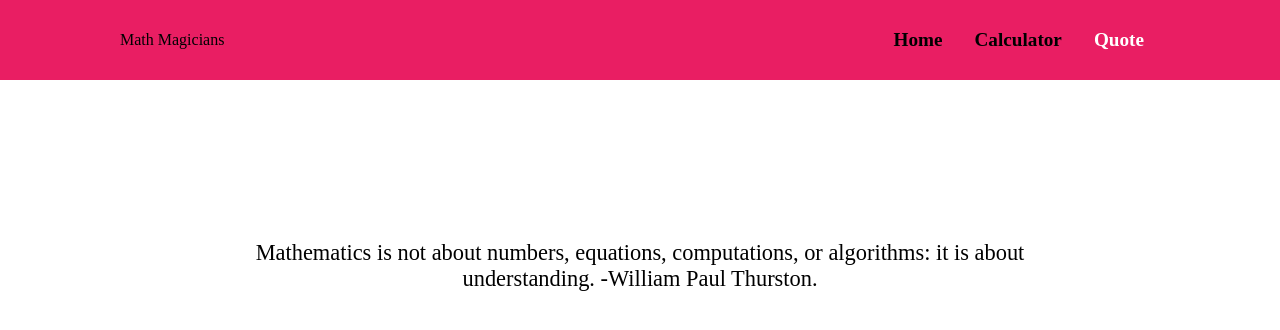
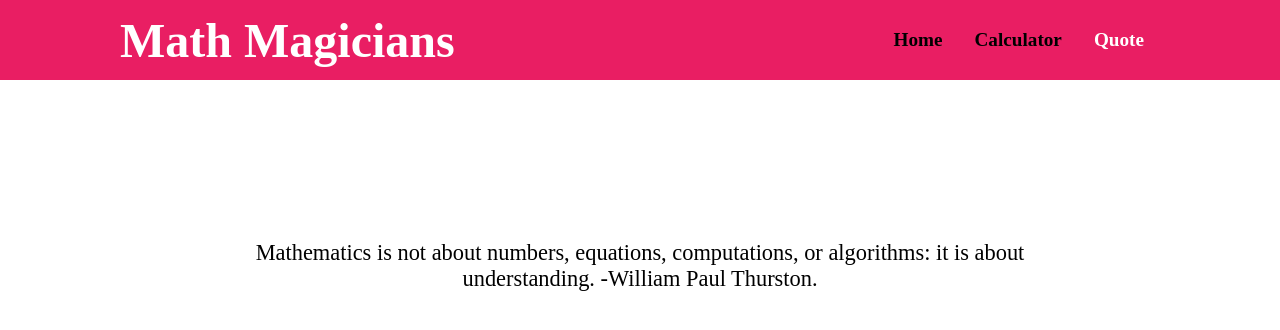
Before and after one commit to afizsavage/math-magicians, a React (Create React App) app: page /quote in a window 1280 px wide. Shown: the top 330 px of the page. Built offline with nearby package versions, Linux system fonts and the light colour scheme.

Commit message:
Increased logo font size

```diff
--- a/src/style.css
+++ b/src/style.css
@@ -16,6 +16,12 @@ body {
   padding: 0 7.5rem;
   height: 5rem;
   margin-bottom: 5rem;
+}
+
+.header span {
+  font-size: 3rem;
+  color: white;
+  font-weight: 600;
 }
 
 nav ul {
```
